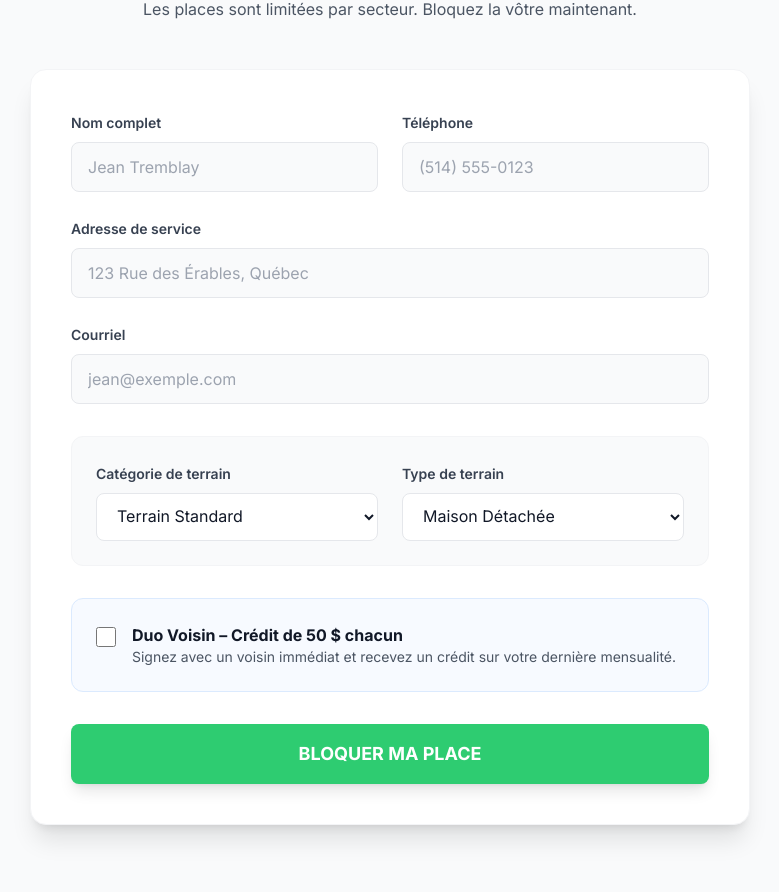
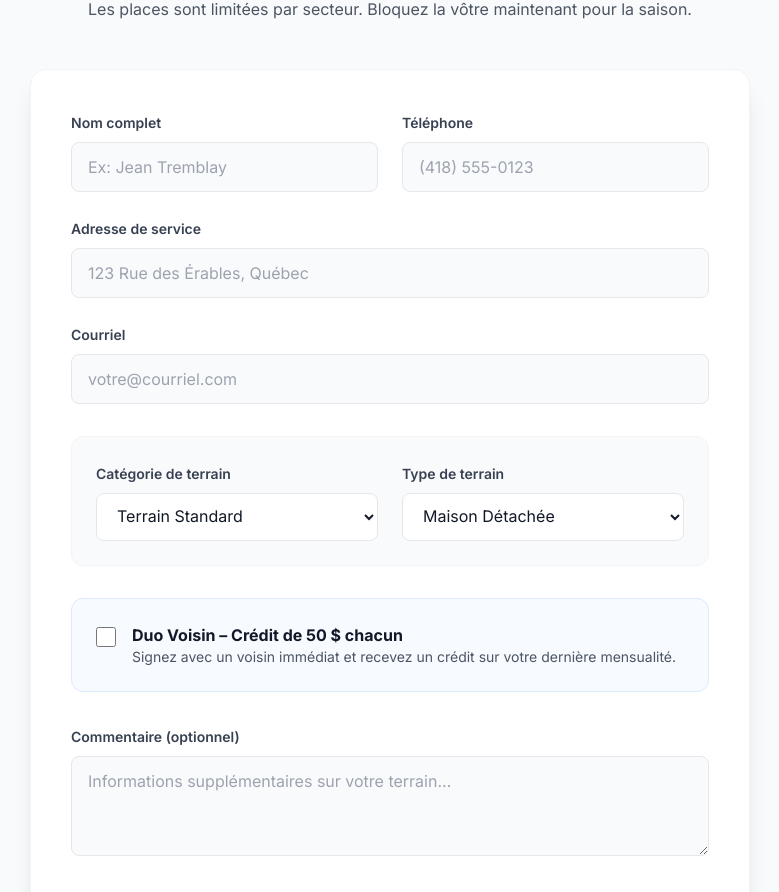
Before and after one commit to alexisleduc3-alt/site-gazon2, a React (Vite) app: page / in a window 1280 px wide. Shown: the part 3111-4003 px from the top of the page, without its empty margins (250-1029 px from the left). Built offline with nearby package versions, Linux system fonts and the light colour scheme.

Commit message:
Update BookingForm.tsx

```diff
--- a/components/BookingForm.tsx
+++ b/components/BookingForm.tsx
@@ -1,6 +1,6 @@
 import React, { useState, useEffect } from 'react';
 import { LawnType, ServiceType, LandCategory, BookingFormData } from '../types';
-import { CalendarCheck, Loader2, Users, AlertCircle } from 'lucide-react';
+import { CalendarCheck, Loader2, AlertCircle } from 'lucide-react';
 import emailjs from '@emailjs/browser';
 
 interface BookingFormProps {
@@ -54,11 +54,11 @@ const BookingForm: React.FC<BookingFormProps> = ({ initialLawnType, initialServi
     setIsSubmitting(true);
     setErrorMsg(null);
 
-    // Tes clés EmailJS configurées
     const SERVICE_ID = 'service_1sjow9s';
     const TEMPLATE_ID = 'template_59eay7o';
     const PUBLIC_KEY = 'u6N8LATJ1y9hnE259';
 
+    // Formatage des données pour faciliter l'export Excel (clés v_... demandées)
     const templateParams = {
       to_name: "Admin Altea",
       client_name: formData.name,
@@ -68,12 +68,12 @@ const BookingForm: React.FC<BookingFormProps> = ({ initialLawnType, initialServi
       lawn_type: formData.lawnType === 'detache' ? 'Maison Détachée' : 'Jumelé / Ville',
       land_category: formData.landCategory === 'standard' ? 'Standard' : 'Grand/Boisé',
       service_type: formData.serviceType,
-      is_duo: formData.isDuoVoisin ? 'OUI - Duo Voisin activé' : 'Non',
-      neighbor_name: formData.neighborInfo?.name || '-',
-      neighbor_address: formData.neighborInfo?.address || '-',
-      neighbor_phone: formData.neighborInfo?.phone || '-',
-      neighbor_email: formData.neighborInfo?.email || '-',
-      client_comment: formData.comment || 'Aucun commentaire'
+      is_duo: formData.isDuoVoisin ? 'OUI' : 'Non',
+      v_nom: formData.isDuoVoisin ? formData.neighborInfo?.name : '-',
+      v_adr: formData.isDuoVoisin ? formData.neighborInfo?.address : '-',
+      v_tel: formData.isDuoVoisin ? formData.neighborInfo?.phone : '-',
+      v_mail: formData.isDuoVoisin ? formData.neighborInfo?.email : '-',
+      commentaire: formData.comment || 'Aucun'
     };
 
     try {
@@ -96,7 +96,7 @@ const BookingForm: React.FC<BookingFormProps> = ({ initialLawnType, initialServi
           </div>
           <h2 className="text-3xl font-bold text-gray-900 dark:text-white mb-4">Demande Reçue !</h2>
           <p className="text-gray-600 dark:text-gray-300 text-lg">
-            Merci {formData.name}. Notre équipe a bien reçu votre demande et vous contactera sous 24h.
+            Merci {formData.name}. Notre équipe a bien reçu votre demande et vous contactera sous 24h pour confirmer le tout.
           </p>
           <button
             onClick={() => setIsSuccess(false)}
@@ -117,7 +117,7 @@ const BookingForm: React.FC<BookingFormProps> = ({ initialLawnType, initialServi
             Vérifier la disponibilité
           </h2>
           <p className="text-gray-600 dark:text-gray-400">
-            Les places sont limitées par secteur. Bloquez la vôtre maintenant.
+            Les places sont limitées par secteur. Bloquez la vôtre maintenant pour la saison.
           </p>
         </div>
 
@@ -129,7 +129,7 @@ const BookingForm: React.FC<BookingFormProps> = ({ initialLawnType, initialServi
                 type="text" required value={formData.name}
                 onChange={e => setFormData({...formData, name: e.target.value})}
                 className="w-full px-4 py-3 rounded-lg bg-gray-50 dark:bg-[#111] border border-gray-200 dark:border-gray-700 text-gray-900 dark:text-white outline-none"
-                placeholder="Jean Tremblay"
+                placeholder="Ex: Jean Tremblay"
               />
             </div>
             <div className="space-y-2">
@@ -138,7 +138,7 @@ const BookingForm: React.FC<BookingFormProps> = ({ initialLawnType, initialServi
                 type="tel" required value={formData.phone}
                 onChange={e => setFormData({...formData, phone: e.target.value})}
                 className="w-full px-4 py-3 rounded-lg bg-gray-50 dark:bg-[#111] border border-gray-200 dark:border-gray-700 text-gray-900 dark:text-white outline-none"
-                placeholder="(514) 555-0123"
+                placeholder="(418) 555-0123"
               />
             </div>
           </div>
@@ -159,7 +159,7 @@ const BookingForm: React.FC<BookingFormProps> = ({ initialLawnType, initialServi
               type="email" required value={formData.email}
               onChange={e => setFormData({...formData, email: e.target.value})}
               className="w-full px-4 py-3 rounded-lg bg-gray-50 dark:bg-[#111] border border-gray-200 dark:border-gray-700 text-gray-900 dark:text-white outline-none"
-              placeholder="jean@exemple.com"
+              placeholder="votre@courriel.com"
             />
           </div>
 
@@ -207,21 +207,45 @@ const BookingForm: React.FC<BookingFormProps> = ({ initialLawnType, initialServi
             </div>
 
             {formData.isDuoVoisin && (
-              <div className="mt-6 grid md:grid-cols-2 gap-4">
+              <div className="mt-6 grid md:grid-cols-2 gap-4 animate-fade-in">
                 <input
                   placeholder="Nom du voisin" required={formData.isDuoVoisin}
                   value={formData.neighborInfo?.name}
                   onChange={e => handleNeighborChange('name', e.target.value)}
-                  className="px-4 py-2 rounded-lg bg-white dark:bg-[#111] border border-gray-200 text-sm outline-none"
+                  className="px-4 py-2.5 rounded-lg bg-white dark:bg-[#111] border border-gray-200 dark:border-gray-700 text-sm outline-none"
                 />
                 <input
                   placeholder="Adresse du voisin" required={formData.isDuoVoisin}
                   value={formData.neighborInfo?.address}
                   onChange={e => handleNeighborChange('address', e.target.value)}
-                  className="px-4 py-2 rounded-lg bg-white dark:bg-[#111] border border-gray-200 text-sm outline-none"
+                  className="px-4 py-2.5 rounded-lg bg-white dark:bg-[#111] border border-gray-200 dark:border-gray-700 text-sm outline-none"
+                />
+                <input
+                  type="tel"
+                  placeholder="Téléphone du voisin" required={formData.isDuoVoisin}
+                  value={formData.neighborInfo?.phone}
+                  onChange={e => handleNeighborChange('phone', e.target.value)}
+                  className="px-4 py-2.5 rounded-lg bg-white dark:bg-[#111] border border-gray-200 dark:border-gray-700 text-sm outline-none"
+                />
+                <input
+                  type="email"
+                  placeholder="Courriel du voisin" required={formData.isDuoVoisin}
+                  value={formData.neighborInfo?.email}
+                  onChange={e => handleNeighborChange('email', e.target.value)}
+                  className="px-4 py-2.5 rounded-lg bg-white dark:bg-[#111] border border-gray-200 dark:border-gray-700 text-sm outline-none"
                 />
               </div>
             )}
+          </div>
+
+          <div className="space-y-2 mb-8">
+            <label className="text-sm font-semibold text-gray-700 dark:text-gray-300">Commentaire (optionnel)</label>
+            <textarea
+              value={formData.comment}
+              onChange={e => setFormData({...formData, comment: e.target.value})}
+              className="w-full px-4 py-3 rounded-lg bg-gray-50 dark:bg-[#111] border border-gray-200 dark:border-gray-700 text-gray-900 dark:text-white outline-none min-h-[100px]"
+              placeholder="Informations supplémentaires sur votre terrain..."
+            />
           </div>
 
           {errorMsg && (
@@ -233,7 +257,7 @@ const BookingForm: React.FC<BookingFormProps> = ({ initialLawnType, initialServi
 
           <button
             type="submit" disabled={isSubmitting}
-            className="w-full py-4 bg-altea-green hover:bg-altea-greenDark text-white font-bold rounded-lg shadow-lg flex items-center justify-center gap-2 text-lg disabled:opacity-70"
+            className="w-full py-4 bg-altea-green hover:bg-altea-greenDark text-white font-bold rounded-lg shadow-lg flex items-center justify-center gap-2 text-lg transition-transform active:scale-95 disabled:opacity-70"
           >
             {isSubmitting ? <Loader2 className="animate-spin" /> : "BLOQUER MA PLACE"}
           </button>
```
